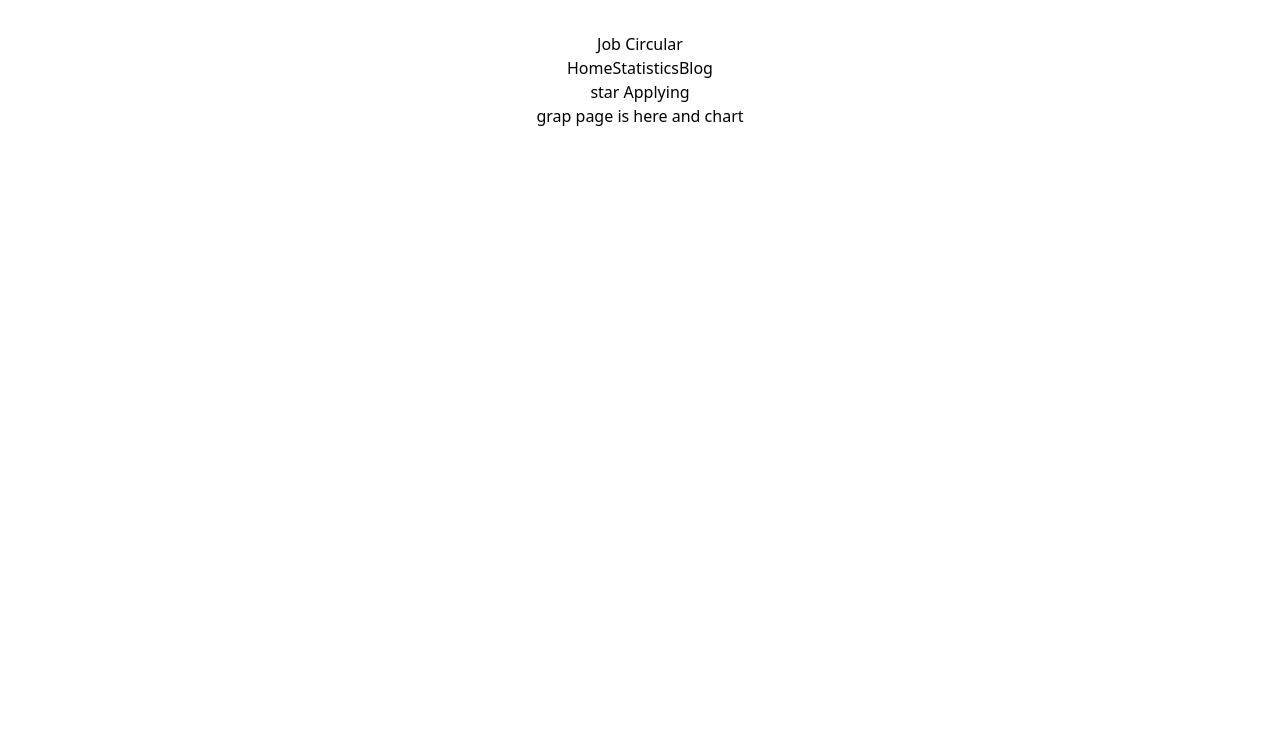
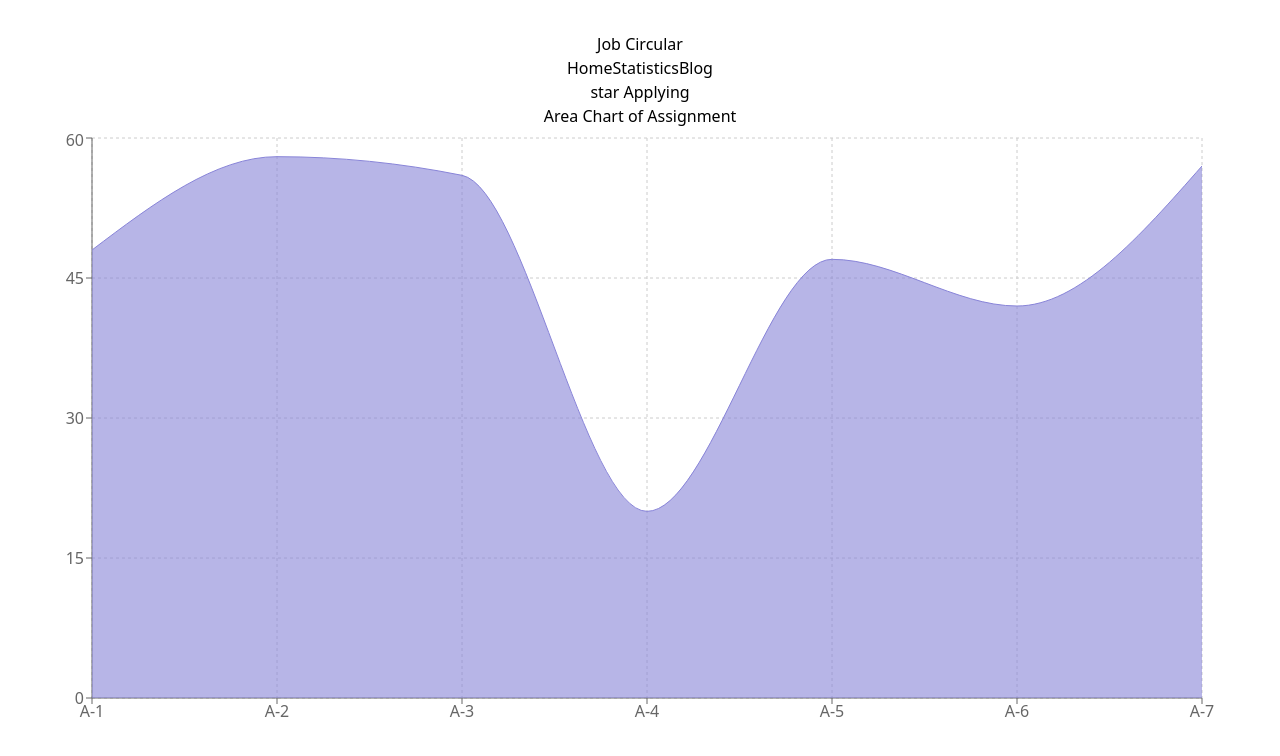
Before and after one commit to shawon33/Job-circuler, a React (Vite) app: page /statistics in a window 1280 px wide. Shown: the top 756 px of the page. Built offline with nearby package versions, Linux system fonts and the light colour scheme.

Commit message:
assignment chart is update

```diff
--- a/package.json
+++ b/package.json
@@ -14,6 +14,7 @@
     "react": "^18.2.0",
     "react-dom": "^18.2.0",
     "react-router-dom": "^6.10.0",
+    "recharts": "^2.5.0",
     "sort-by": "^1.2.0"
   },
   "devDependencies": {
--- a/src/Component/Statistics/Statistices.jsx
+++ b/src/Component/Statistics/Statistices.jsx
@@ -1,9 +1,64 @@
 import React from 'react';
+import { AreaChart, Area, XAxis, YAxis, CartesianGrid, Tooltip, ResponsiveContainer, LineChart, Line, ScatterChart } from 'recharts';
 
 const Statistices = () => {
+    const data = [
+        {
+            id: 1,
+            name: "A-1",
+            number: 48,
+        },
+        {
+            id: 2,
+            name: "A-2",
+            number: 58,
+        },
+        {
+            id: 3,
+            name: "A-3",
+            number: 56,
+        },
+        {
+            id: 4,
+            name: "A-4",
+            number: 20,
+        },
+        {
+            id: 5,
+            name: "A-5",
+            number: 47,
+        },
+        {
+            id: 6,
+            name: "A-6",
+            number: 42,
+        },
+        {
+            id: 7,
+            name: "A-7",
+            number: 57,
+        }
+    ]
     return (
-        <div className='mt-8'>
-            <h1>grap page is here and chart</h1>
+        <div className='mt-12'>
+            <h1 className='text-5xl font-bold mb-5'>Area Chart of Assignment</h1>
+            <AreaChart
+                width={1200}
+                height={600}
+                data={data}
+                margin={{
+                    top: 10,
+                    right: 30,
+                    left: 0,
+                    bottom: 0,
+                }}
+            >
+                <CartesianGrid strokeDasharray="3 3" />
+                <XAxis dataKey="name" />
+                <YAxis />
+                <Tooltip />
+                <Area type="monotone" dataKey="number" stroke="#8884d8" fill="#8884d8" />
+            </AreaChart>
         </div>
     );
 };
```
Also changed, not shown: 1 other file (tests, documents, lock files or other folders).
